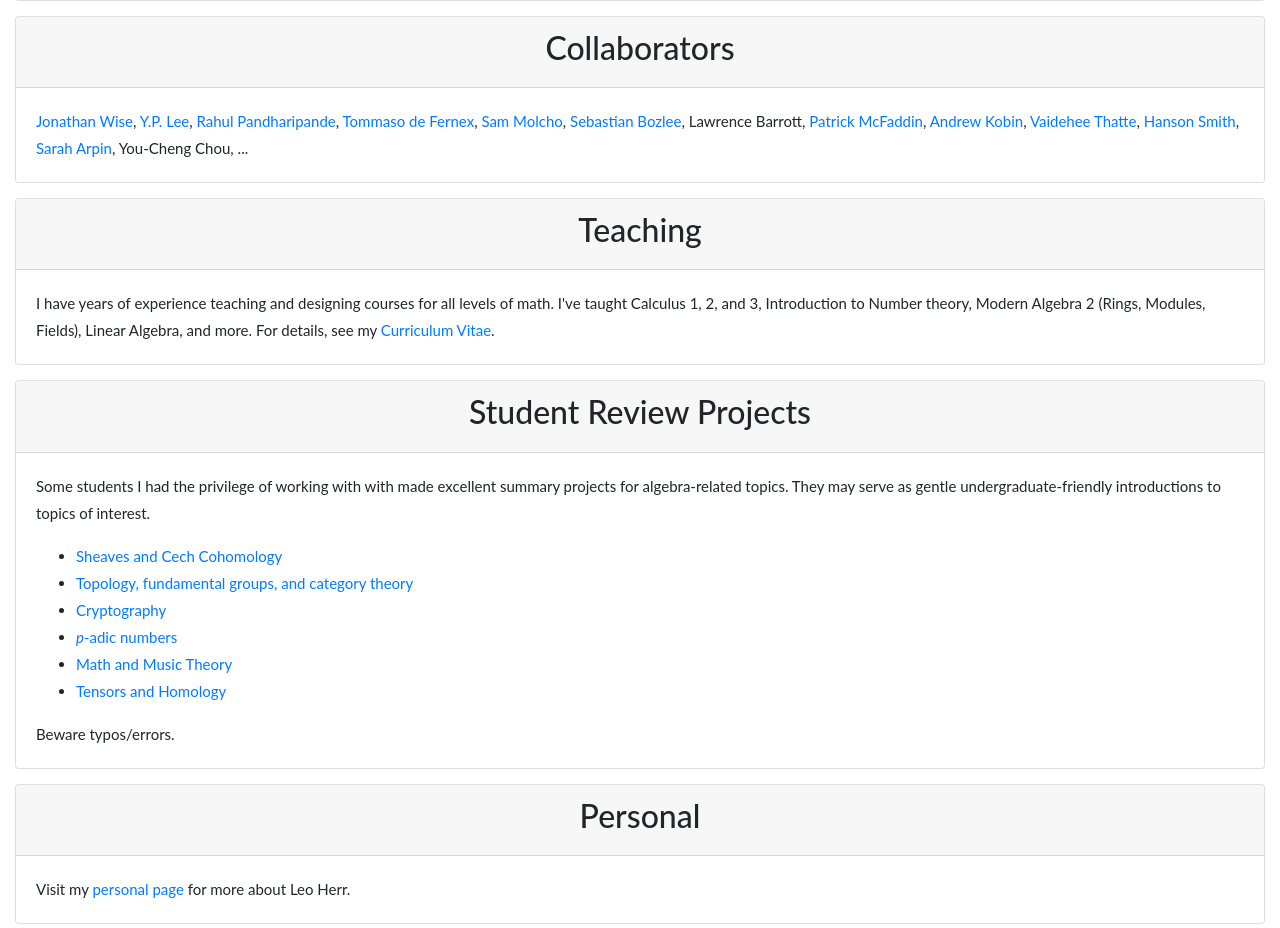
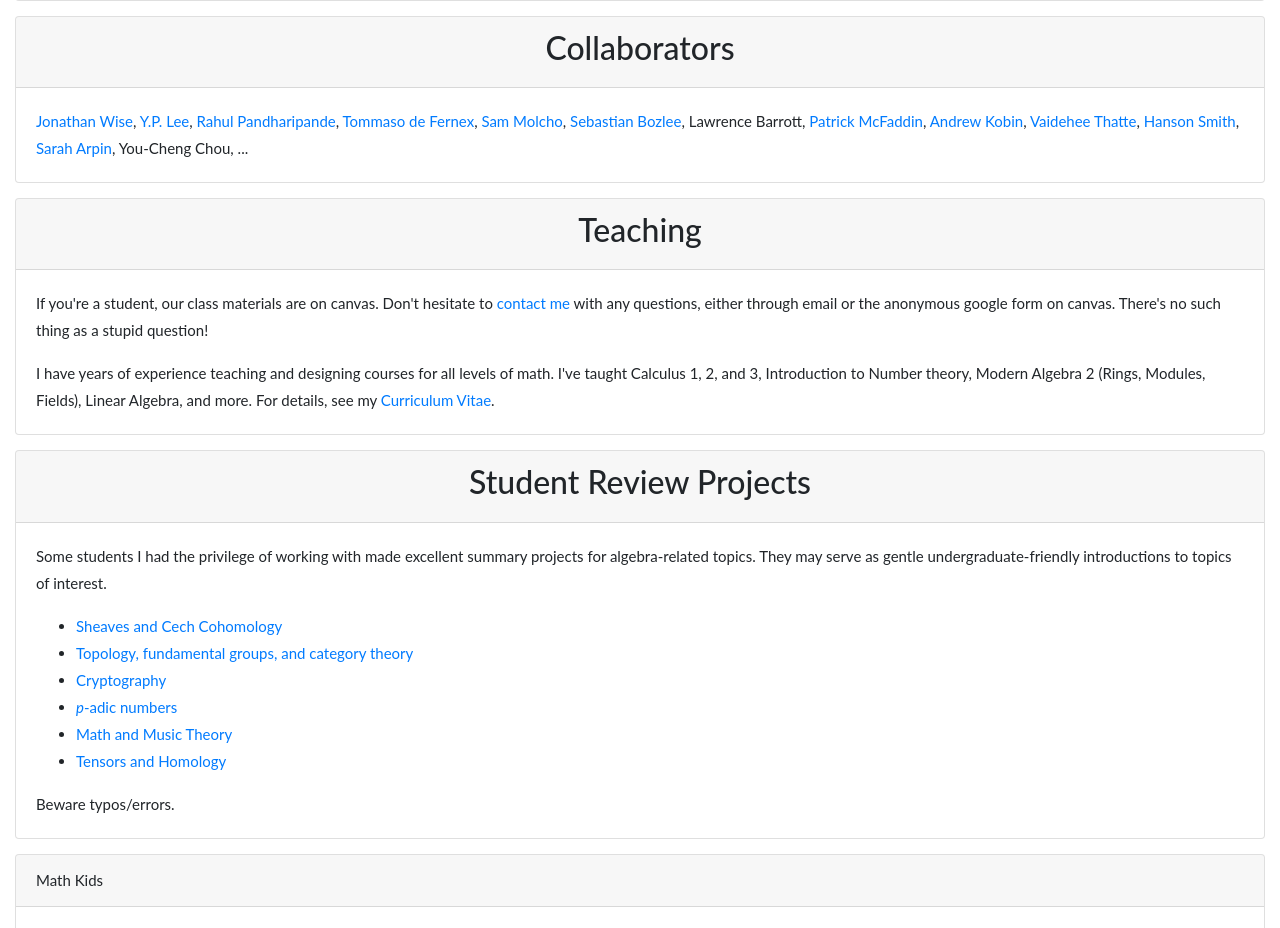
Before and after one commit to nanotech22/logetale, a Flask app: page / in a window 1280 px wide. Shown: the part 1563-2491 px from the top of the page. Run offline with Flask 2, Linux system fonts and the light colour scheme; some libraries are stand-ins or nearby versions.

Commit message:
added math kids and fixed typos

```diff
--- a/templates/pages/index.html
+++ b/templates/pages/index.html
@@ -91,6 +91,10 @@
             <h2>Teaching</h2>
         </div>
         <div class="card-body">
+            <p class="card-text">If you're a student, our class materials are on canvas. Don't hesitate to <a href="{{ url_for('contact') }}">contact me</a> with any questions, either
+                through email or the anonymous google form on canvas. There's no such thing as a stupid question!
+            </p>
+
             <p class="card-text">
                 I have years of experience teaching and designing courses for all levels of math. I've taught Calculus 1, 2, and 3, Introduction to Number theory,
                 Modern Algebra 2 (Rings, Modules, Fields), Linear Algebra, and more. For details, see my <a href="{{ url_for('static', filename='pdf/curriculum_vitae.pdf') }}">Curriculum Vitae</a>.
@@ -105,7 +109,7 @@
 
         <div class="card-body">
             <p class="card-text">
-                Some students I had the privilege of working with with made excellent summary projects for algebra-related topics. They may serve as gentle undergraduate-friendly introductions to topics of interest.
+                Some students I had the privilege of working with made excellent summary projects for algebra-related topics. They may serve as gentle undergraduate-friendly introductions to topics of interest.
 
             </p>
             <p class="card-text">
@@ -122,6 +126,26 @@
         </div>
 
     </div>
+
+    <div class="card">
+        <div class="card-header">Math Kids</div>
+
+        <div class="card-body">
+
+            <p class="card-text">
+                I'm passionate about math outreach, especially to high school and college students, underrepresented minorities and gender identities,
+                socio-economically disadvantaged people, and anyone enthusiastic about math. This passion led me to invent and run an extracurricular ``Math Kids'' program,
+                teaching high school and undergraduate students from all walks of life advanced graduate math on an informal, weekly basis from 2015-2018.
+                I recruited some students through the Boulder Valley School District Mentor Program.
+            </p>
+
+            <p class="card-text">Topics: Topology, Algebra, Differential Geometry, Algebraic Geometry, Category Theory, and some Analysis.</p>
+
+            <p class="card-text">Alumni include: William Warfield, Sean Riedel, <a href="https://math.montana.edu/directory/gtas.html">Sam McCrosson</a>, <a href="http://www.uvm.edu/~jfrankl2/">Jesse Franklin</a>, <a href="https://math.ucsd.edu/people/graduate-students/">Ryan Mike</a>, <a href="https://www.semanticscholar.org/author/Poramate-Nakkirt/1566595524">Poramate "Pao" Nakkirt</a>, Zach Fox, James Stephan, ...</p>
+
+        </div>
+    </div>
+
 
     <div class="card">
         <div class="card-header"><h2>Personal</h2></div>
--- a/templates/pages/personal.html
+++ b/templates/pages/personal.html
@@ -52,7 +52,7 @@
 
 
     <div class="card">
-    <div class="card-header">Cultural Cricism</div>
+    <div class="card-header">Cultural Criticism</div>
 
     <div class="card-body">
         <p class="card-text">
```
Also changed, not shown: 1 other file.
